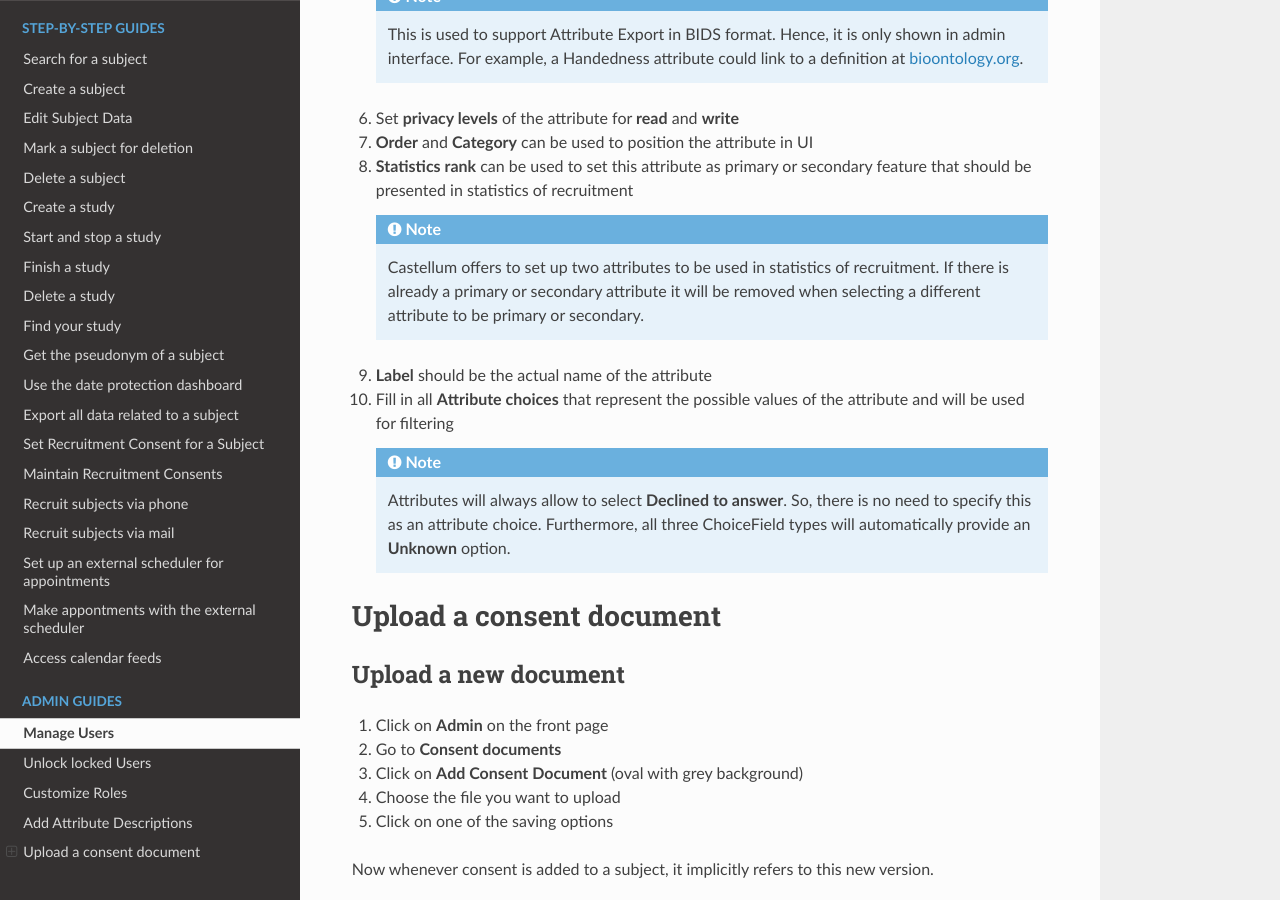
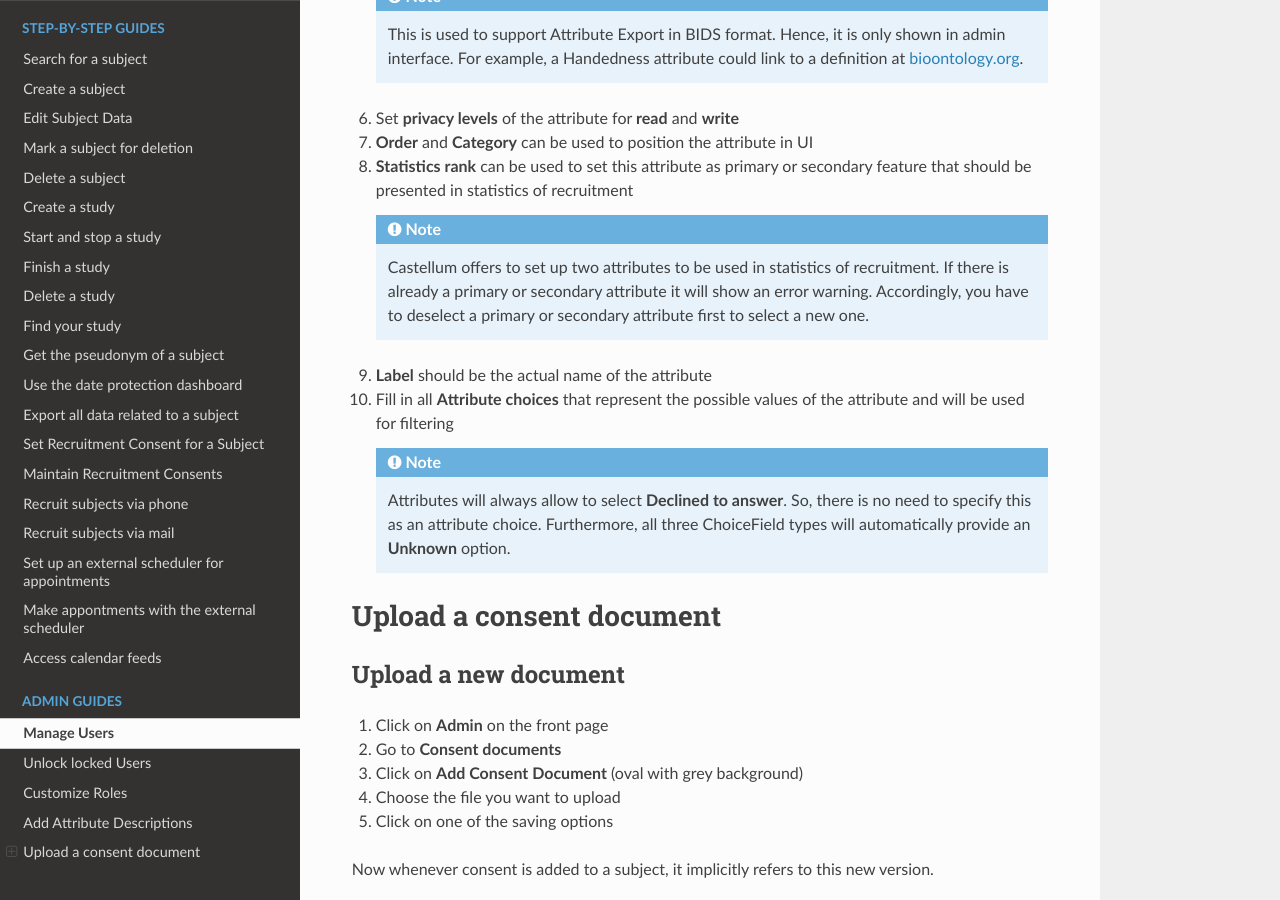
Before and after one commit to DouglasNeuroInformatics/castellum, a Sphinx documentation site: the page built from source/guides/admin.rst, in a window 1280 px wide and 900 px high, scrolled down 1230 px. Built offline with Sphinx 7.4.7 and the Read the Docs theme 2.0.0, drawn with Linux system fonts in a browser that asks for light colours.

Commit message:
clarify selecting primary/secondary attr

```diff
--- a/source/guides/admin.rst
+++ b/source/guides/admin.rst
@@ -71,8 +71,8 @@ only very few attributes that can be seen as commonly used at every institute.
     .. note::
         Castellum offers to set up two attributes to be used in statistics of
         recruitment. If there is already a primary or secondary attribute it
-        will be removed when selecting a different attribute to be primary or
-        secondary.
+        will show an error warning. Accordingly, you have to deselect a primary
+        or secondary attribute first to select a new one.
 
 9.  **Label** should be the actual name of the attribute
 10. Fill in all **Attribute choices** that represent the possible values of the
```
